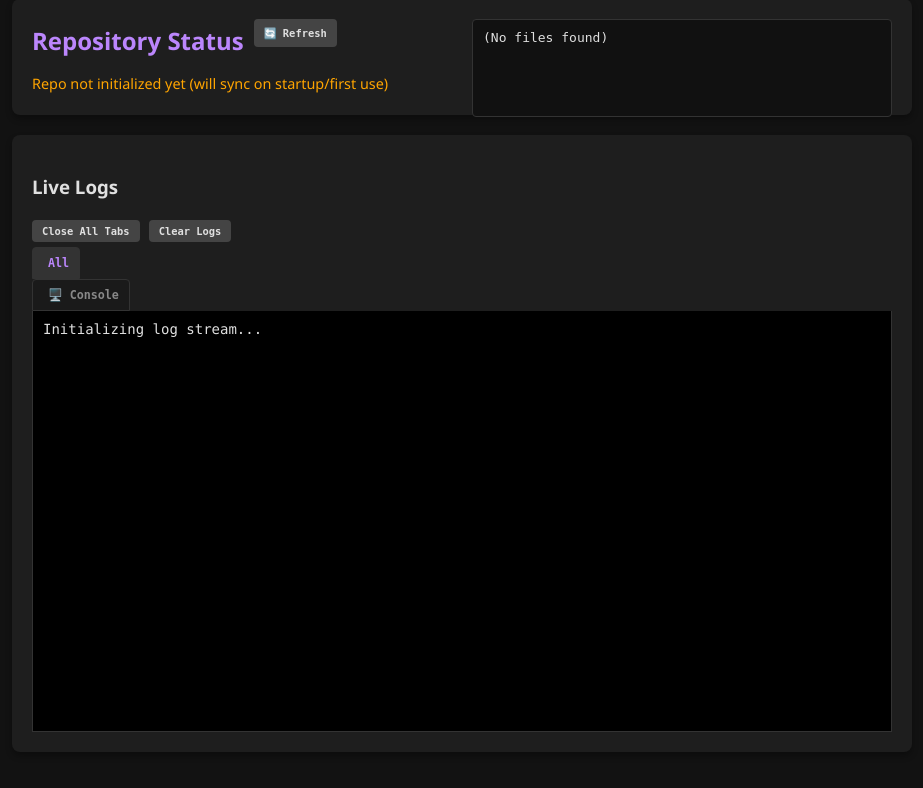
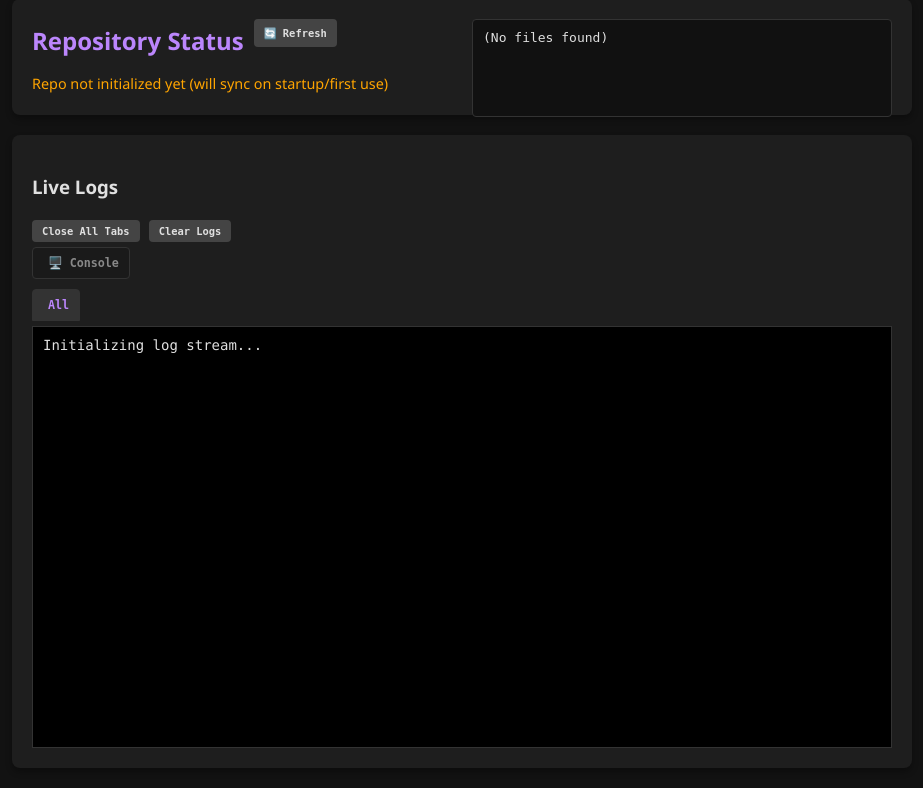
Before and after one commit to masseselsev/controlboard, a Flask app: page / in a window 1280 px wide. Shown: the part 324-1112 px from the top of the page, without its empty margins (178-1101 px from the left). Before the commit the page ends 1056 px from the top, so only its background shows below. Run offline with Flask 3, Linux system fonts and the light colour scheme; the visitor is signed in with stand-in values (Sample User, id 1); data that the repository does not hold is empty.

Commit message:
fix(ui): layout log tabs horizontally and separate console tab

```diff
--- a/mass_flasher/templates/index.html
+++ b/mass_flasher/templates/index.html
@@ -419,9 +419,14 @@
                 </div>
             </div>
 
-            <div class="tabs" id="log-tabs">
+            <!-- Console Tab Separate -->
+            <div style="margin-bottom: 10px;">
+                <button class="tab-btn" onclick="switchTab('console')" id="tab-console"
+                    style="width: auto; display: inline-flex; border-radius: 4px;">🖥️ {{ t.console_tab }}</button>
+            </div>
+
+            <div class="tabs-header" id="log-tabs">
                 <button class="tab-btn active" onclick="switchTab('all')" id="tab-all">{{ t.all_tab }}</button>
-                <button class="tab-btn" onclick="switchTab('console')" id="tab-console">🖥️ {{ t.console_tab }}</button>
             </div>
 
             <!-- Tabs Content -->
```
